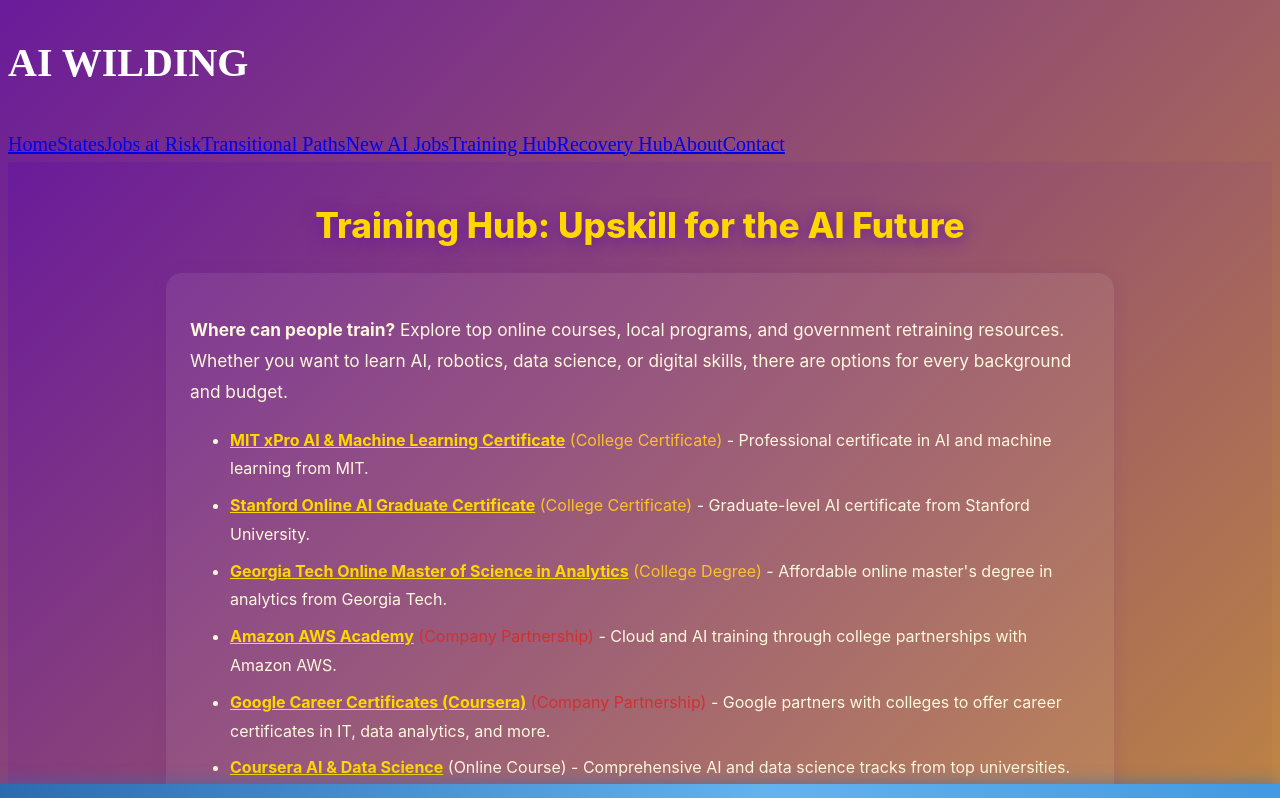
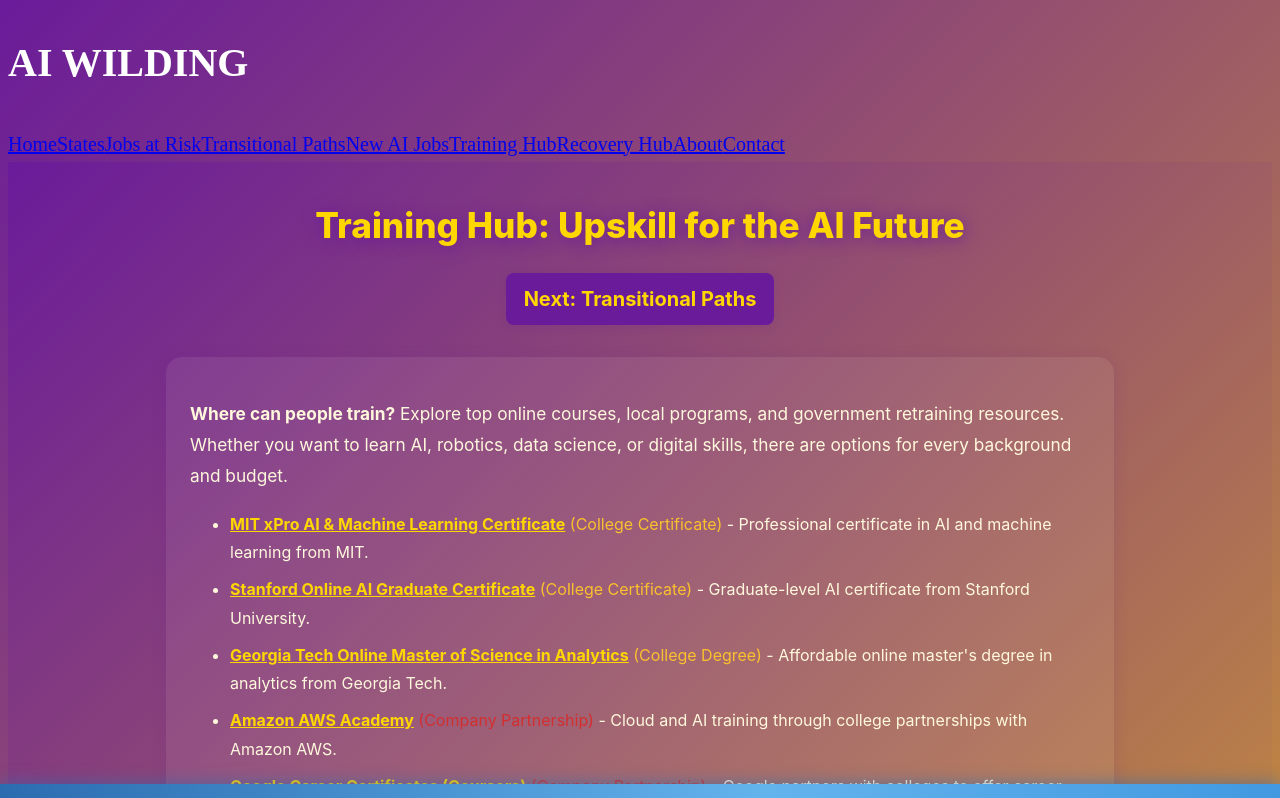
Before and after one commit to Shellzonit/auralis-sanctuary-, a Next.js app: page /training-hub in a window 1280 px wide. Shown: the top 798 px of the page. Built offline with nearby package versions, Linux system fonts and the light colour scheme.

Commit message:
Add navigation tab to Training Hub page linking to Transitional Paths

```diff
--- a/app/training-hub/page.tsx
+++ b/app/training-hub/page.tsx
@@ -105,6 +105,11 @@ export default function TrainingHubPage() {
       <h1 style={{ fontSize: "2.2rem", fontWeight: 800, color: "#ffd700", margin: "32px 0 16px 0", textShadow: "0 2px 16px #6a1b9a" }}>
         Training Hub: Upskill for the AI Future
       </h1>
+      <nav style={{ display: "flex", gap: 16, flexWrap: "wrap", marginBottom: 32 }}>
+        <a href="/transitional-paths" style={{ padding: "8px 18px", borderRadius: 8, border: "none", background: "#6a1b9a", color: "#ffd700", fontWeight: 700, textDecoration: "none", boxShadow: "0 2px 8px #6a1b9a22" }}>
+          Next: Transitional Paths
+        </a>
+      </nav>
       <section style={{ maxWidth: 900, background: "rgba(255,255,255,0.07)", borderRadius: 16, padding: 24, boxShadow: "0 2px 16px #6a1b9a22", marginBottom: 32 }}>
         <p style={{ color: "#fff8dc", fontSize: "1.08rem", marginBottom: 18 }}>
           <strong>Where can people train?</strong> Explore top online courses, local programs, and government retraining resources. Whether you want to learn AI, robotics, data science, or digital skills, there are options for every background and budget.
```
